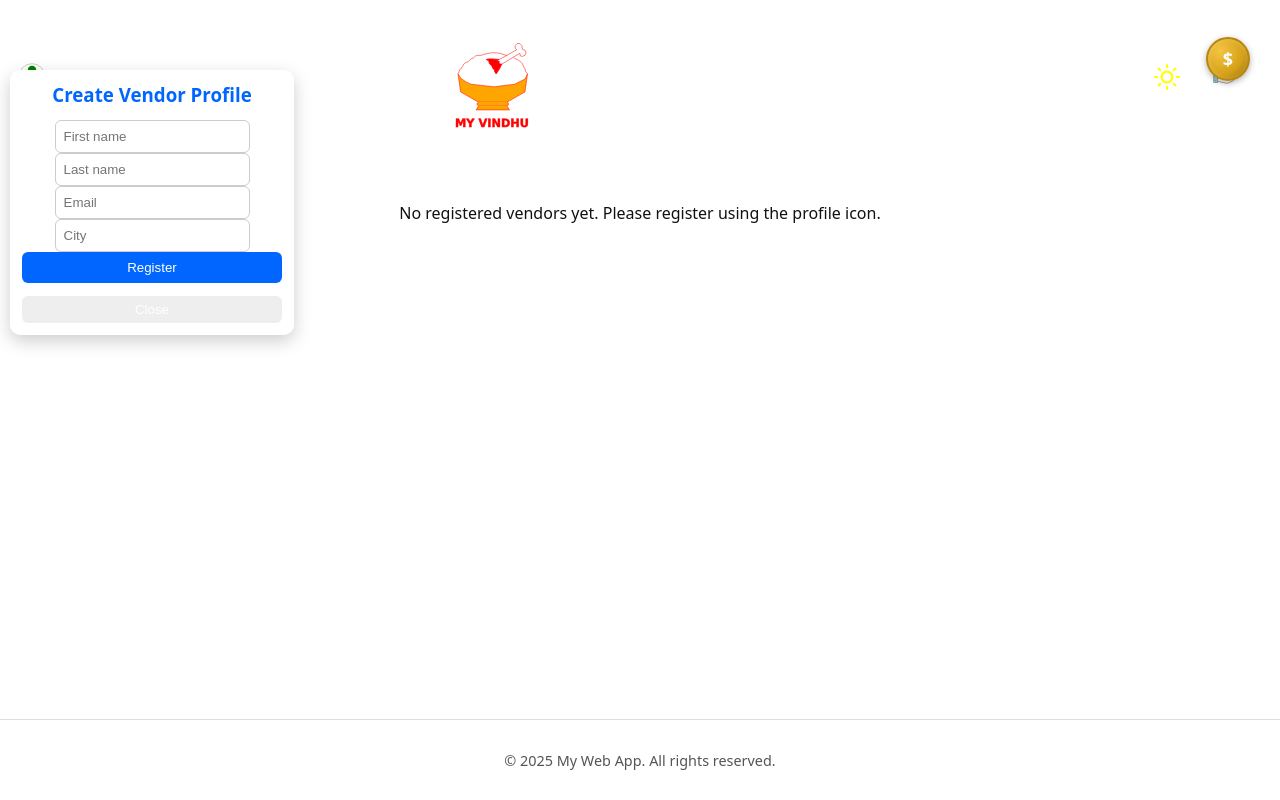
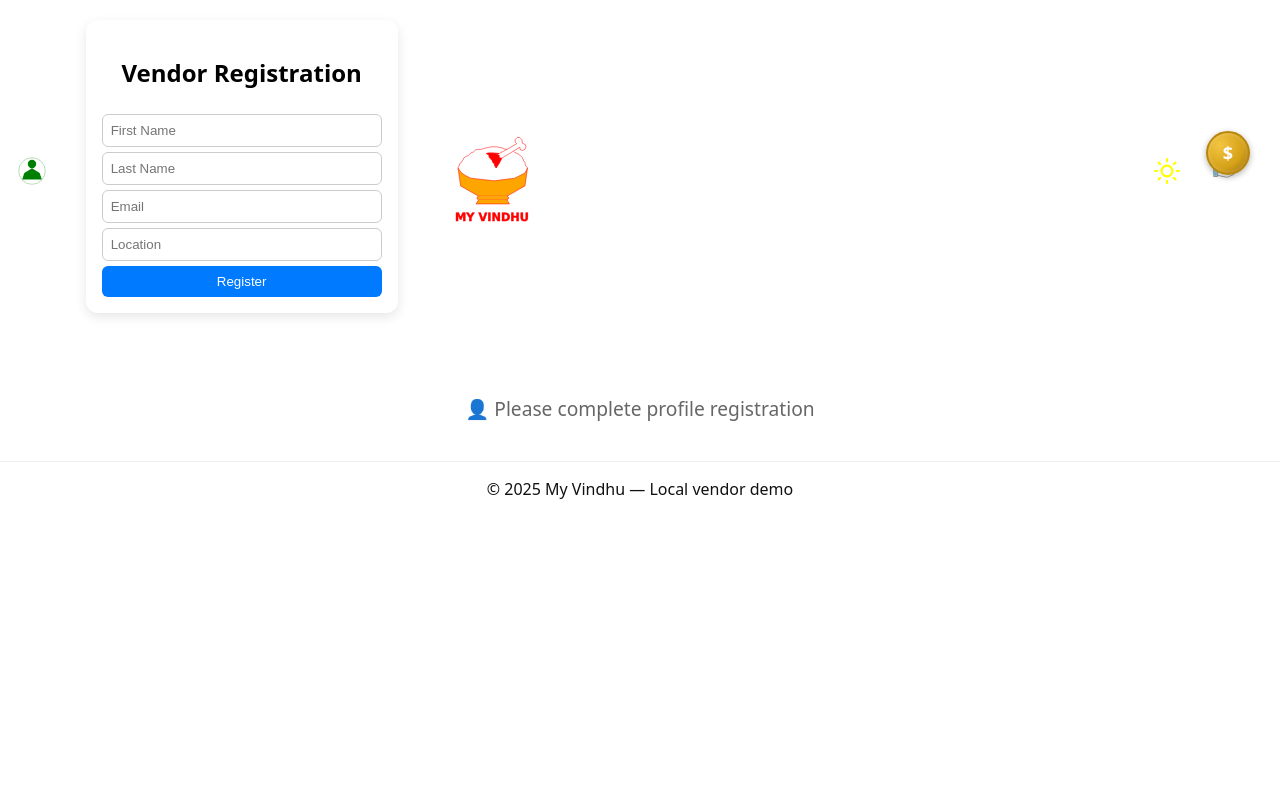
Before and after one commit to vasu-h10/my-web, a React (Vite) app: page / in a window 1280 px wide. Both pictures are taken after a click on the button 32 px from the left and 77 px from the top of the page. Built offline with nearby package versions, Linux system fonts and the light colour scheme; the HTML template or start-up script is replaced by a standard one.

Commit message:
Fresh setup: Firebase + instant preview + vendor search + ProfileForm vertical layout

```diff
--- a/src/App.jsx
+++ b/src/App.jsx
@@ -1,52 +1,30 @@
-import React, { useEffect, useState } from "react";
+import React, { useState } from "react";
 import Header from "./components/Header";
 import MainBody from "./components/MainBody";
-import ProfileForm from "./components/ProfileForm";
-import Footer from "./components/Footer";
-import { getVendors, saveVendors } from "./utils/VendorStorage";
-import "./App.css";
+import Footer from "./Footer"; // ✅ correct path since Footer.jsx is in src/
+import "./App.css"; // ✅ make sure App.css exists in src/
 
 export default function App() {
-  const [showProfileForm, setShowProfileForm] = useState(false);
-  const [vendors, setVendors] = useState([]);
-
-  // Load vendors from localStorage on mount
-  useEffect(() => {
-    const stored = getVendors();
-    setVendors(stored.filter(v => v.status === "registered"));
-  }, []);
-
-  // Function to refresh vendor list
-  const refreshVendors = () => {
-    const stored = getVendors();
-    setVendors(stored.filter(v => v.status === "registered"));
-  };
+  const [registered, setRegistered] = useState(() => {
+    const vendors = JSON.parse(localStorage.getItem("vendors") || "[]");
+    return vendors.some(v => v.status === "registered");
+  });
 
   return (
     <div className="app">
-      <Header onProfileClick={() => setShowProfileForm(true)} />
+      {/* Fixed header stays on top */}
+      <Header onRegistered={() => setRegistered(true)} />
 
-      <main className="main-body">
-        {vendors.length > 0 ? (
-          <MainBody vendors={vendors} refreshVendors={refreshVendors} />
+      {/* Main content sits below header */}
+      <main>
+        {registered ? (
+          <MainBody />
         ) : (
-          <p className="no-vendor-text">
-            No registered vendors yet. Please register using the profile icon.
-          </p>
+          <p className="notice">👤 Please complete profile registration</p>
         )}
       </main>
 
       <Footer />
-
-      {showProfileForm && (
-        <ProfileForm
-          onClose={() => setShowProfileForm(false)}
-          onRegistered={() => {
-            setShowProfileForm(false);
-            refreshVendors(); // immediately update MainBody
-          }}
-        />
-      )}
     </div>
   );
 }
--- a/src/components/MainBody.jsx
+++ b/src/components/MainBody.jsx
@@ -1,54 +1,46 @@
-import React, { useEffect, useState } from "react";
+import React, { useState, useEffect } from "react";
+import VendorCard from "./VendorCard";
 import "./MainBody.css";
-import Search from "./Search";
-import VendorCard from "./VendorCard";
-import { getVendors } from "../utils/VendorStorage";
 
-export default function MainBody({ onVendorsChange }) {
+export default function MainBody() {
   const [vendors, setVendors] = useState([]);
-  const [searchTerm, setSearchTerm] = useState("");
-
-  const loadVendors = () => {
-    const stored = getVendors().filter(v => v.status === "registered");
-    setVendors(stored);
-  };
+  const [search, setSearch] = useState("");
 
   useEffect(() => {
-    loadVendors();
+    const storedVendors = JSON.parse(localStorage.getItem("vendors") || "[]");
+    setVendors(storedVendors);
   }, []);
 
-  const handleVendorUpdate = () => {
-    loadVendors();
-    if (onVendorsChange) onVendorsChange();
-  };
-
-  const filteredVendors = vendors.filter(v =>
-    v.firstName.toLowerCase().includes(searchTerm.toLowerCase()) ||
-    v.lastName.toLowerCase().includes(searchTerm.toLowerCase()) ||
-    v.email.toLowerCase().includes(searchTerm.toLowerCase()) ||
-    v.location.toLowerCase().includes(searchTerm.toLowerCase())
-  );
-
-  if (!vendors.length)
+  const filteredVendors = vendors.filter((v) => {
+    const q = search.toLowerCase();
     return (
-      <div className="main">
-        <p>No registered vendors yet. Please register from the profile icon.</p>
-      </div>
+      v.name?.toLowerCase().includes(q) ||
+      v.location?.toLowerCase().includes(q) ||
+      v.category?.toLowerCase().includes(q)
     );
+  });
 
   return (
-    <main className="main">
-      <Search value={searchTerm} onChange={setSearchTerm} />
-      <div className="vendor-grid">
-        {filteredVendors.map(v => (
-          <VendorCard
-            key={v.id}
-            vendor={v}
-            onVendorUpdate={handleVendorUpdate}
-          />
-        ))}
-        {filteredVendors.length === 0 && <p>No vendors match your search.</p>}
+    <div className="main-body">
+      <div className="search-container">
+        <input
+          type="text"
+          className="search-bar"
+          placeholder="🔍 Search vendors by name, location, or category..."
+          value={search}
+          onChange={(e) => setSearch(e.target.value)}
+        />
       </div>
-    </main>
+
+      <div className="vendor-list">
+        {filteredVendors.length > 0 ? (
+          filteredVendors.map((vendor, index) => (
+            <VendorCard key={index} vendor={vendor} />
+          ))
+        ) : (
+          <p className="no-results">No vendors found.</p>
+        )}
+      </div>
+    </div>
   );
 }
--- a/src/components/ProfileForm.jsx
+++ b/src/components/ProfileForm.jsx
@@ -1,101 +1,61 @@
 import React, { useState } from "react";
-import { addProfile } from "../utils/ProfileStorage";
+import { db } from "../firebase";
+import { collection, addDoc } from "firebase/firestore";
 import "./ProfileForm.css";
 
-export default function ProfileForm({ onClose, onRegistered }) {
-  const [form, setForm] = useState({
+export default function ProfileForm({ onRegistered }) {
+  const [formData, setFormData] = useState({
     firstName: "",
     lastName: "",
     email: "",
     location: "",
   });
 
-  function handleChange(e) {
-    const { name, value } = e.target;
-    setForm(prev => ({ ...prev, [name]: value }));
-  }
+  const handleChange = (e) => {
+    setFormData((prev) => ({ ...prev, [e.target.name]: e.target.value }));
+  };
 
-  function handleSubmit(e) {
+  const handleSubmit = async (e) => {
     e.preventDefault();
-    addProfile(form);          // add to localStorage
-    if (onRegistered) onRegistered(); // refresh App state
-    alert("Vendor registered successfully!");
-  }
+    await addDoc(collection(db, "vendors"), {
+      ...formData,
+      status: "registered",
+      createdAt: new Date(),
+    });
+    onRegistered();
+  };
 
   return (
-    <div
-      className="profile-form"
-      style={{
-        position: "absolute",
-        top: 60,
-        left: 10,
-        background: "#fff",
-        padding: 12,
-        borderRadius: 10,
-        boxShadow: "0 6px 18px rgba(0,0,0,0.2)",
-        zIndex: 40,
-        width: 260,
-      }}
-    >
-      <h3 style={{ margin: "0 0 8px", color: "#0066ff" }}>
-        Create Vendor Profile
-      </h3>
-      <form onSubmit={handleSubmit}>
-        <input
-          name="firstName"
-          placeholder="First name"
-          value={form.firstName}
-          onChange={handleChange}
-        />
-        <input
-          name="lastName"
-          placeholder="Last name"
-          value={form.lastName}
-          onChange={handleChange}
-        />
-        <input
-          name="email"
-          placeholder="Email"
-          type="email"
-          value={form.email}
-          onChange={handleChange}
-        />
-        <input
-          name="location"
-          placeholder="City"
-          value={form.location}
-          onChange={handleChange}
-        />
-        <button
-          type="submit"
-          style={{
-            width: "100%",
-            padding: "8px 0",
-            background: "#0066ff",
-            color: "white",
-            border: "none",
-            borderRadius: 6,
-            cursor: "pointer",
-          }}
-        >
-          Register
-        </button>
-      </form>
-
-      <button
-        onClick={onClose}
-        style={{
-          marginTop: 8,
-          background: "#eee",
-          border: "none",
-          padding: "6px 0",
-          width: "100%",
-          borderRadius: 6,
-          cursor: "pointer",
-        }}
-      >
-        Close
-      </button>
-    </div>
+    <form className="profile-form" onSubmit={handleSubmit}>
+      <h2>Vendor Registration</h2>
+      <input
+        type="text"
+        name="firstName"
+        placeholder="First Name"
+        onChange={handleChange}
+        required
+      />
+      <input
+        type="text"
+        name="lastName"
+        placeholder="Last Name"
+        onChange={handleChange}
+        required
+      />
+      <input
+        type="email"
+        name="email"
+        placeholder="Email"
+        onChange={handleChange}
+        required
+      />
+      <input
+        type="text"
+        name="location"
+        placeholder="Location"
+        onChange={handleChange}
+      />
+      <button type="submit">Register</button>
+    </form>
   );
 }
--- a/src/components/VendorDishes.jsx
+++ b/src/components/VendorDishes.jsx
@@ -1,6 +1,5 @@
 import React, { useState, useEffect } from "react";
 import "./VendorDishes.css";
-import { getVendors, saveVendors } from "../utils/VendorStorage";
 
 export default function VendorDishes({ vendor, updateVendor }) {
   const totalBoxes = 10;
--- /dev/null
+++ b/src/firebase.js
@@ -0,0 +1,15 @@
+import { initializeApp } from "firebase/app";
+import { getFirestore } from "firebase/firestore";
+
+const firebaseConfig = {
+  apiKey: "AIzaSyC4M4meh_1bHJXiWXg3_Ggg7WDfCI7yFtE",
+  authDomain: "my-web-firebase-app.firebaseapp.com",
+  projectId: "my-web-firebase-app",
+  storageBucket: "my-web-firebase-app.firebasestorage.app",
+  messagingSenderId: "636374653172",
+  appId: "1:636374653172:web:7807321a08b48de080a6a1",
+  measurementId: "G-X8YEW83Z5P"
+};
+
+const app = initializeApp(firebaseConfig);
+export const db = getFirestore(app);
--- a/src/utils/ProfileStorage.js
+++ /dev/null
@@ -1,12 +0,0 @@
-// src/utils/ProfileStorage.js
-
-export const getProfiles = () =>
-  JSON.parse(localStorage.getItem("vendors") || "[]");
-
-export const addProfile = (profile) => {
-  const vendors = getProfiles();
-  const newVendor = { id: Date.now(), ...profile, status: "registered" };
-  vendors.push(newVendor);
-  localStorage.setItem("vendors", JSON.stringify(vendors));
-  return newVendor;
-};
--- a/src/utils/VendorStorage.js
+++ b/src/utils/VendorStorage.js
@@ -6,14 +6,19 @@ export function saveVendors(vendors) {
   localStorage.setItem("vendors", JSON.stringify(vendors));
 }
 
-export function addDishToVendor(vendorId, dish) {
+export function addProfile(profile) {
   const vendors = getVendors();
-  const vendor = vendors.find(v => v.id === vendorId);
-  if (vendor) {
-    vendor.dishes = vendor.dishes || [];
-    vendor.dishes.push(dish);
-    saveVendors(vendors);
-  }
+
+  const newVendor = {
+    ...profile,
+    id: Date.now(),
+    status: "registered",
+  };
+
+  vendors.push(newVendor);
+  saveVendors(vendors);
+
+  return newVendor; // important for instant preview
 }
 
 // 🗑️ Delete a single vendor
```
Also changed, not shown: src/ProfileForm.jsx (added, +99 -0 lines), src/components/MainBody.css (+31 -39 lines), src/testFirebase.js (added, +13 -0 lines).
